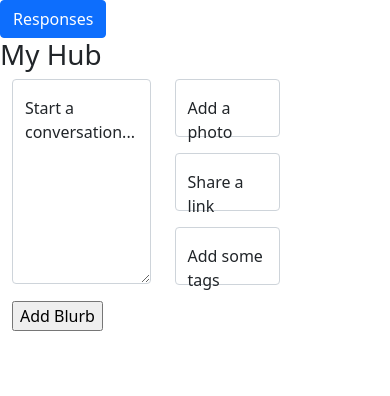
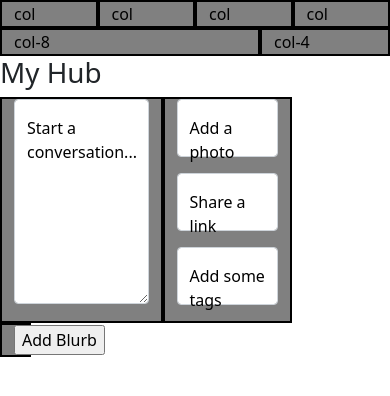
Before and after one commit to ekelly55/DadHub, a Django app: page /blurbs/ in a window 390 px wide. Shown: the part 24-420 px from the top of the page. Run offline with Django 4.2, Linux system fonts and the light colour scheme; data that the repository does not hold is empty; some libraries are stand-ins or nearby versions.

Commit message:
blurb page responsive

```diff
--- a/dad_hub/templates/base.html
+++ b/dad_hub/templates/base.html
@@ -9,6 +9,13 @@
     <meta name="viewport" content="width=device-width, initial-scale=1.0">
     <link rel="stylesheet" type="text/css" href="{% static 'home/css/bootstrap.css' %}"/>
     <title>DadHub</title>
+    <style>
+        [class *='col']{
+            background-color: gray;
+            border: 2px solid black;
+            color: black
+        }
+    </style>
 </head>
 </head>
 <body>
--- a/dad_hub/templates/blurbs.html
+++ b/dad_hub/templates/blurbs.html
@@ -1,16 +1,17 @@
 {% extends 'base.html' %}
 {% block content %}
 
-
-   <a class="btn btn-primary" data-toggle="collapse" href="#responses" role="button" aria-expanded="false" aria-controls="collapseExample">
-      Responses
-    </a>
-
-  <div class="collapse" id="responses">
-
-        <p><strong>{{response.user}}</strong></p>
-        <p class="p-2">{{response.content}}</p>
-
+<div class="container">
+    <div class="row">
+      <div class="col">col</div>
+      <div class="col">col</div>
+      <div class="col">col</div>
+      <div class="col">col</div>
+    </div>
+    <div class="row">
+      <div class="col-8">col-8</div>
+      <div class="col-4">col-4</div>
+    </div>
   </div>
 
 <h1> My Hub </h1>
@@ -55,13 +56,13 @@
     </div>
 </div>
 
-<div class="container px-4">
+<div class="container-sm">
     <!-- blurb section container  -->
     <div class="row">
         <!-- blurb section row -->
 
         {% for blurb in blurbs %}
-        <div class="col">
+        <div class="col-md m-2 h-auto">
             <!-- each blurb col -->
 
             <div class="container blurb_container">
```
